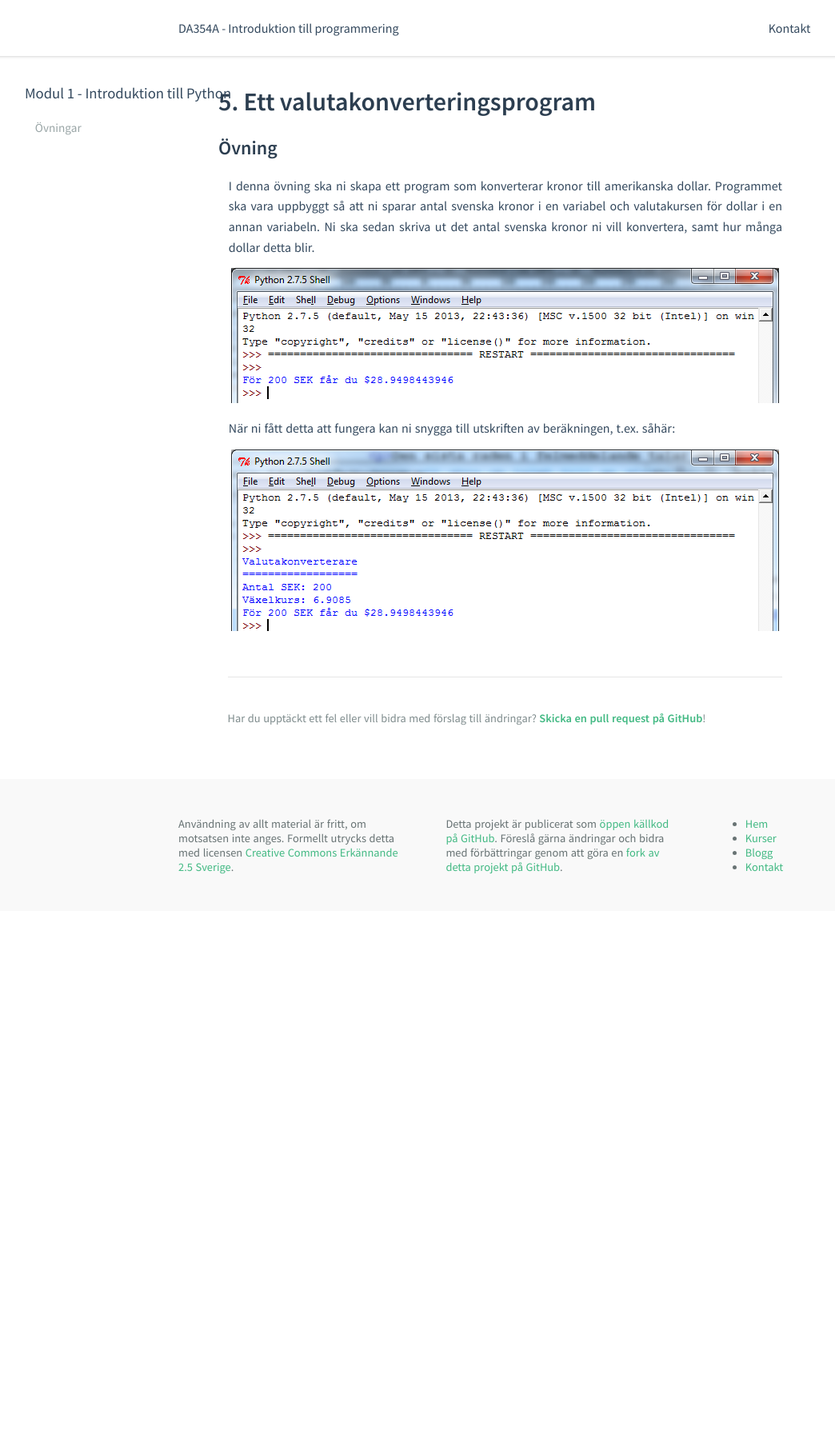
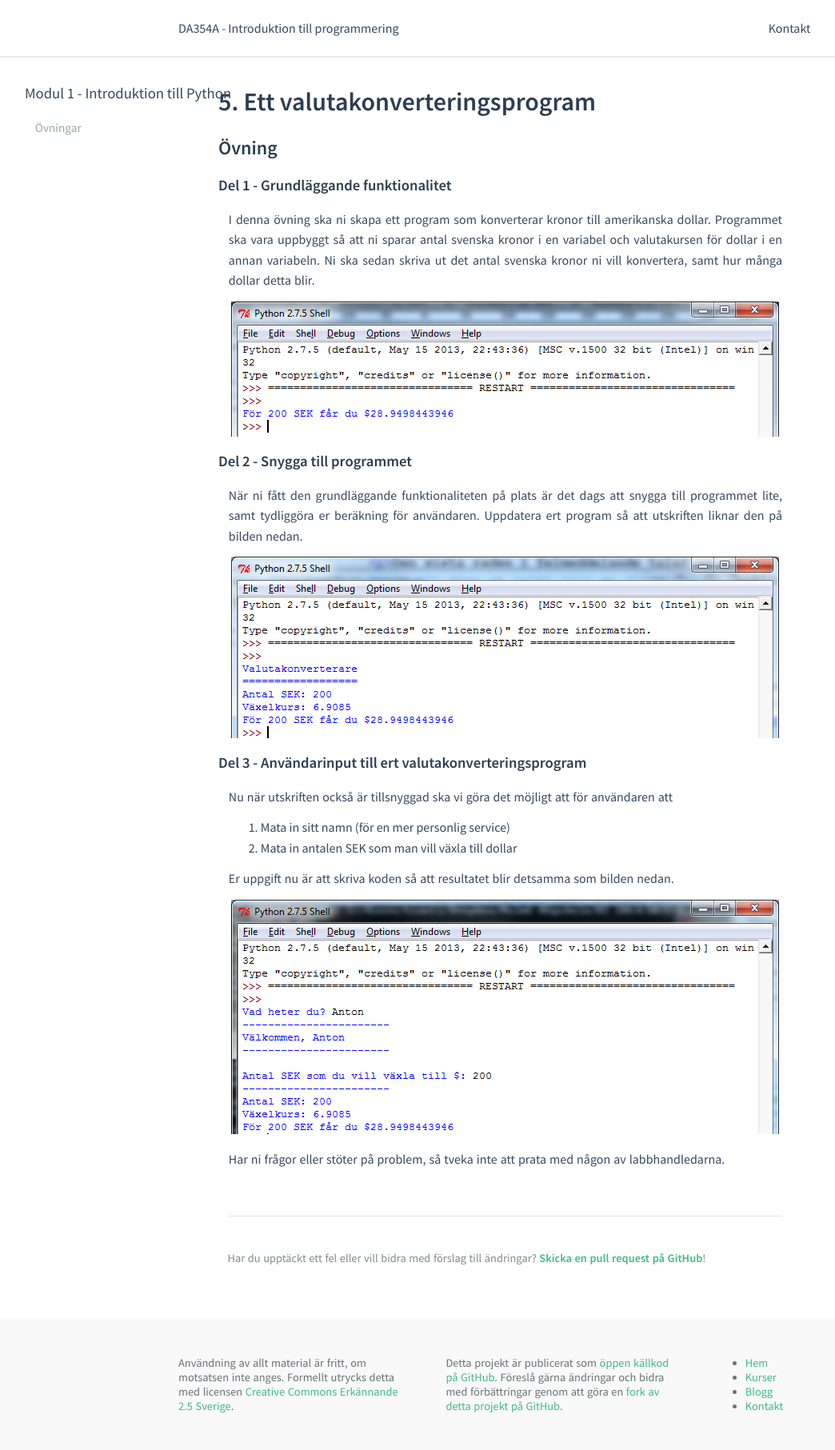
Before and after one commit to mau-dvmt/ia-python, a Jekyll site: the page built from modules/m1/exercises/L05.md, in a window 1280 px wide. Shown: the whole page at 80% size, without its empty margins (17-1061 px from the left). Built offline with Jekyll 4.4.1, drawn with Linux system fonts in a browser that asks for light colours; before the commit the page ends 1139 px from its top, so only the background shows below that.

Commit message:
Updates to Module 1

```diff
--- a/modules/m1/exercises/L05.md
+++ b/modules/m1/exercises/L05.md
@@ -8,10 +8,27 @@ code: m1
 
 ## Övning
 
+### Del 1 - Grundläggande funktionalitet
+
 I denna övning ska ni skapa ett program som konverterar kronor till amerikanska dollar. Programmet ska vara uppbyggt så att ni sparar antal svenska kronor i en variabel och valutakursen för dollar i en annan variabeln. Ni ska sedan skriva ut det antal svenska kronor ni vill konvertera, samt hur många dollar detta blir.
 
 ![Idle](images/idle6.png)
 
-När ni fått detta att fungera kan ni snygga till utskriften av beräkningen, t.ex. såhär:
+### Del 2 - Snygga till programmet
+
+När ni fått den grundläggande funktionaliteten på plats är det dags att snygga till programmet lite, samt tydliggöra er beräkning för användaren. Uppdatera ert program så att utskriften liknar den på bilden nedan.
 
 ![Idle](images/idle7.png)
+
+### Del 3 - Användarinput till ert valutakonverteringsprogram
+
+Nu när utskriften också är tillsnyggad ska vi göra det möjligt att för användaren att
+
+1. Mata in sitt namn (för en mer personlig service)
+2. Mata in antalen SEK som man vill växla till dollar
+
+Er uppgift nu är att skriva koden så att resultatet blir detsamma som bilden nedan.
+
+![Idle](images/idle11.png)
+
+Har ni frågor eller stöter på problem, så tveka inte att prata med någon av labbhandledarna.
```
Also changed, not shown: _data/members.yml (+5 -5 lines), modules/m1/exercises/L01.md (+1 -1 lines), modules/m1/exercises/L02.md (+2 -2 lines), modules/m1/exercises/L04.md (+4 -4 lines), modules/m1/exercises/L06.md (added, +31 -0 lines), modules/m1/exercises/L07.md (added, +29 -0 lines), modules/m1/index.md (+4 -7 lines), modules/m1/exercises/images/idle11.png (added), 3 other files.
